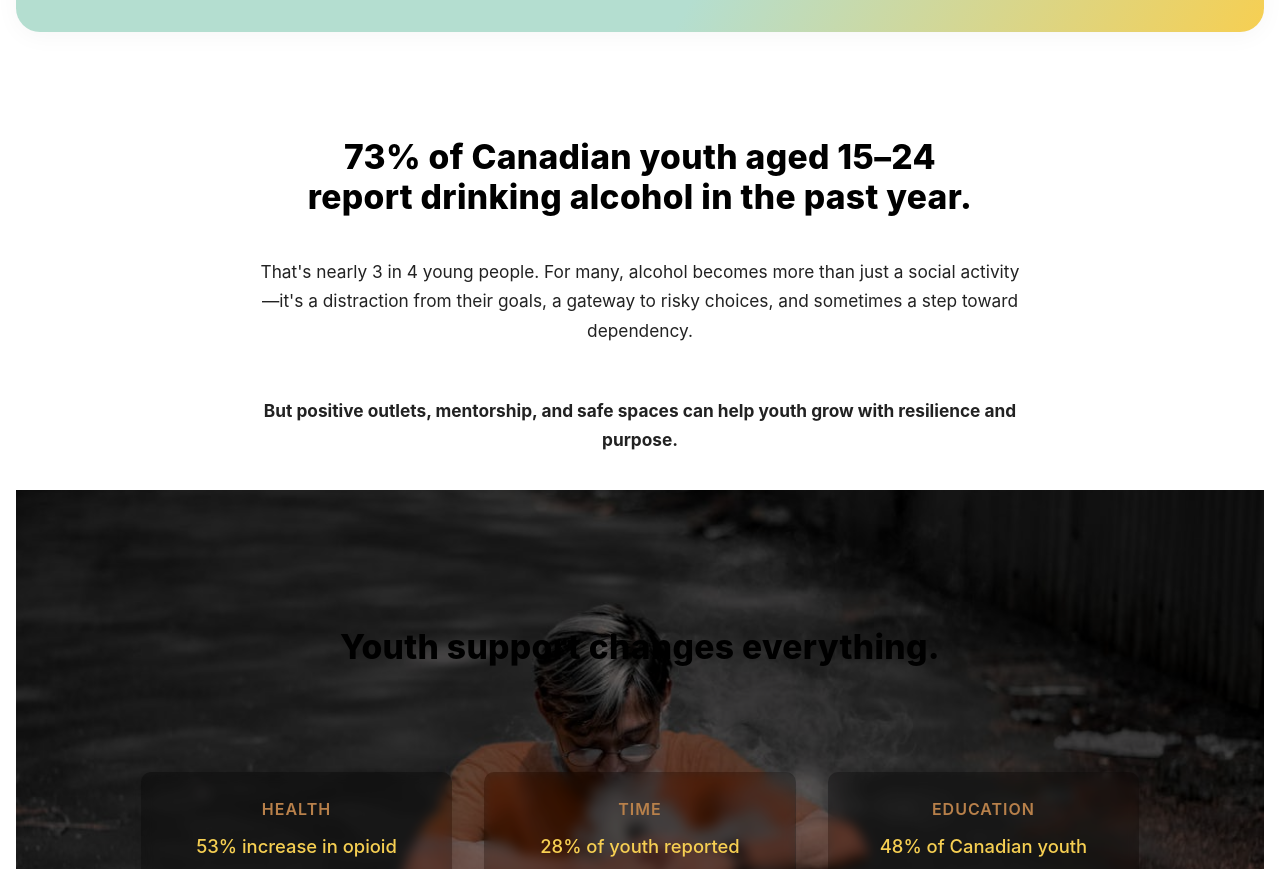
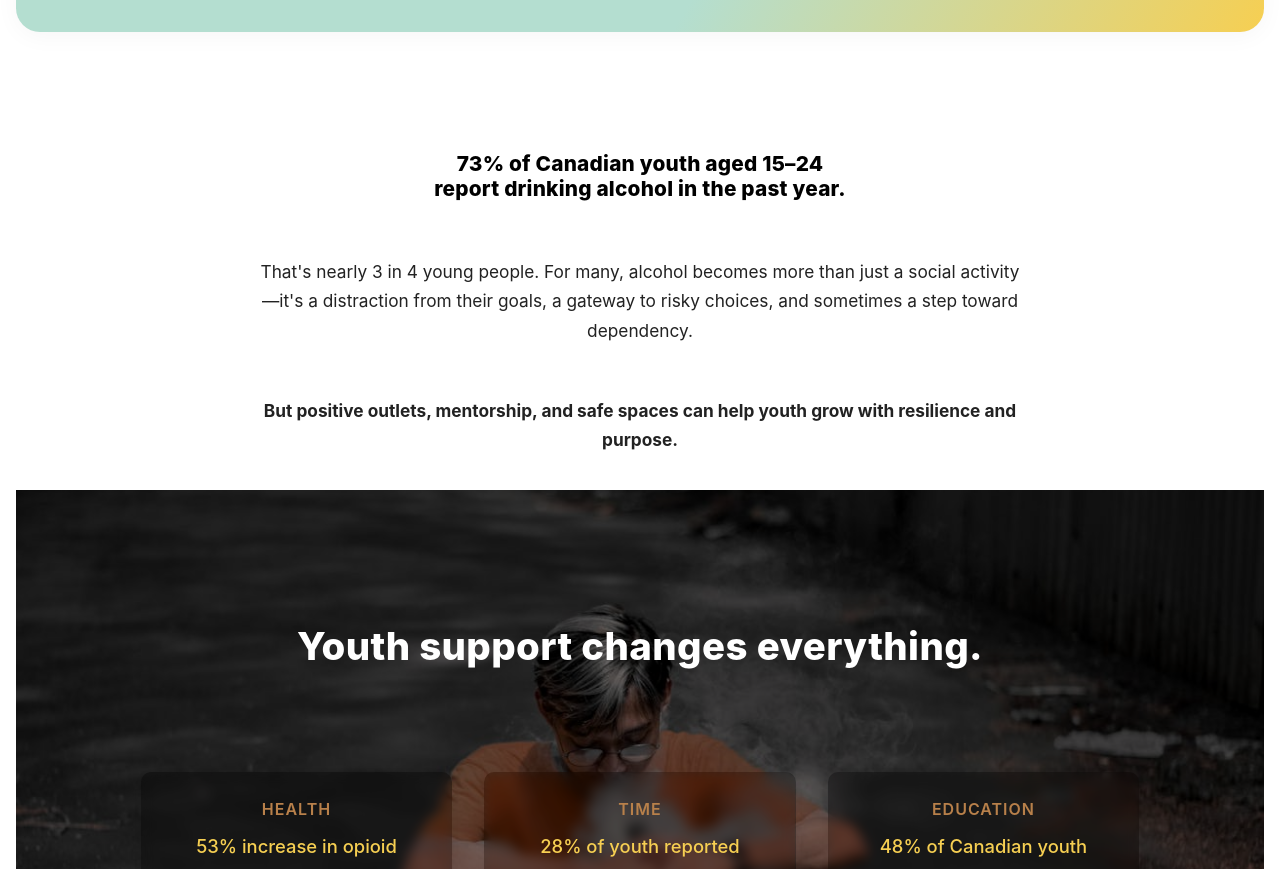
Before and after one commit to AbdulkarimMziya/Youth_hub, a React (Vite) app: page /why-youth in a window 1280 px wide. Shown: the part 500-1369 px from the top of the page. Built offline with nearby package versions, Linux system fonts and the light colour scheme; the HTML template or start-up script is replaced by a standard one.

Commit message:
style: update WhyYouth.css

```diff
--- a/src/pages/WhyYouth.css
+++ b/src/pages/WhyYouth.css
@@ -73,6 +73,9 @@
 .sub-intro p {
     max-width: 800px;
 }
+.stat {
+    font-size: 1.3rem;
+}
 
 @media (max-width: 600px) {
     .stat {
@@ -127,6 +130,8 @@
 
 .highlight-title {
     margin: 0 auto;
+    color: #fff;
+    font-size: 2.4rem;
 }
 
 .highlight-item h3 {
```
